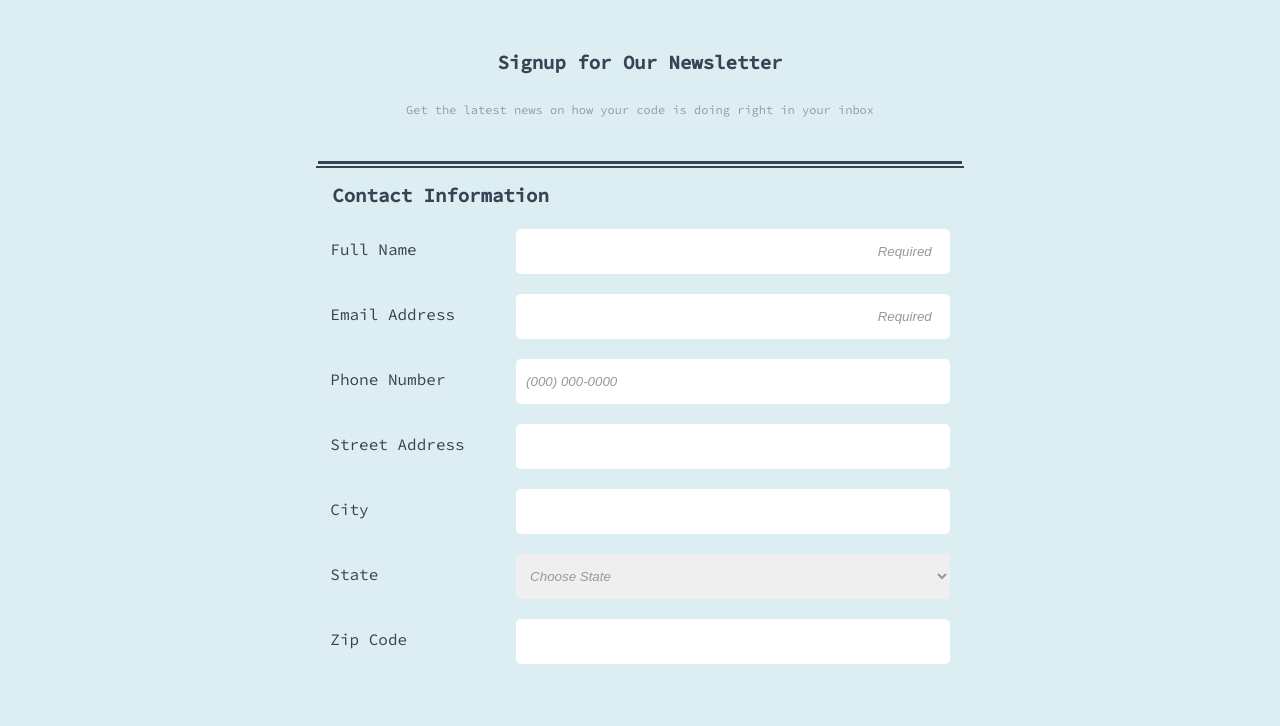
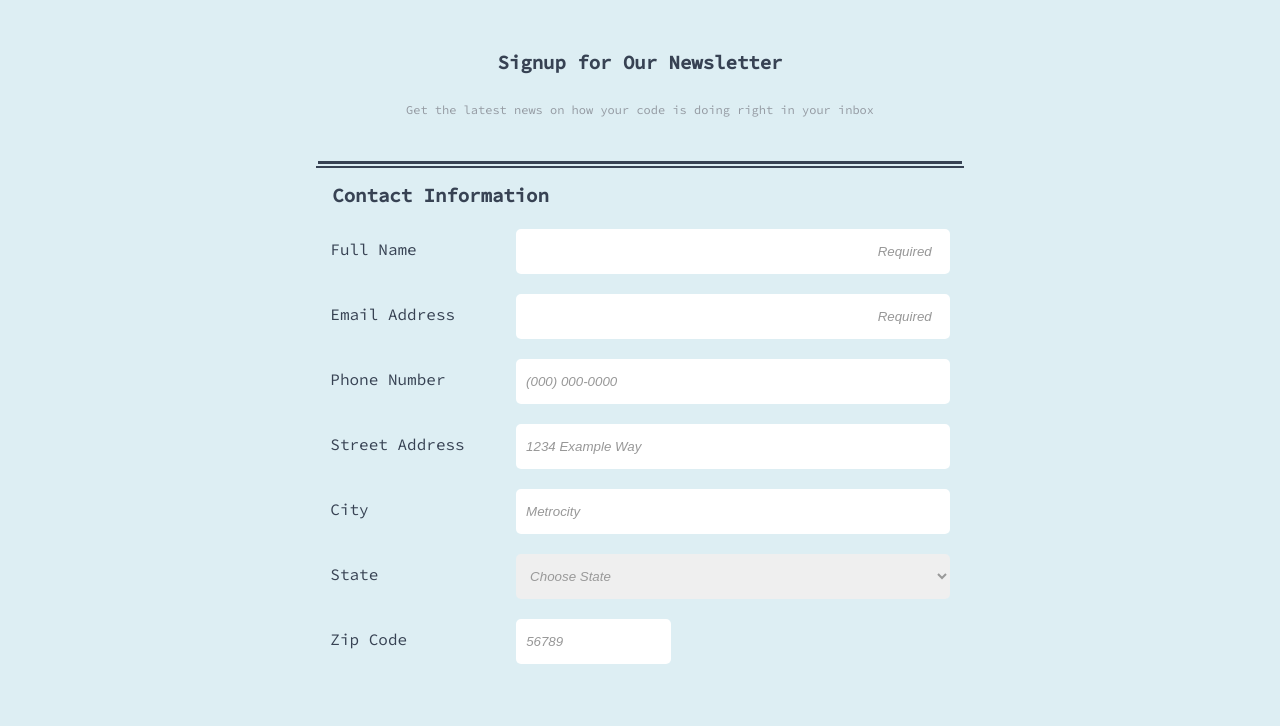
Before and after one commit to hannahcherba/online-registration-form, a plain HTML site: page online_registration_v4/index.html in a window 1280 px wide. Shown: the part 74-800 px from the top of the page. Drawn offline with Linux system fonts and the light colour scheme.

Commit message:
Added placeholders, adjusted #zip, added transitions

```diff
--- a/online_registration_v4/css/styles.css
+++ b/online_registration_v4/css/styles.css
@@ -99,15 +99,16 @@ select:invalid, select option[value=""] {
 #name::placeholder, #email::placeholder {
   text-indent: 75%;
 }
-#name::placeholder, #email::placeholder, #phone::placeholder {
+#name::placeholder, #email::placeholder, #phone::placeholder, #address::placeholder,
+#city::placeholder, #zip::placeholder {
   opacity: .75;
   font-style: italic;
 }
 input, button, #opinion, #state {
   border-radius: 5px;
 }
-input:focus, select:focus, textarea:focus {
-  background-color:rgb(242, 223, 210)
+input#zip {
+  max-width: 50%;
 }
 #html, #css, #js, #html-radio, #plain-radio {
   max-width: 13px;
@@ -128,16 +129,15 @@ button {
   color: white;
   font-size: 18px;
 }
-button:hover, input:hover, #opinion:hover, textarea:hover {
-  border: 1px solid rgb(244, 218, 196);
+button, input, #opinion, textarea, select#state {
+  transition-property: background-color color font-size;
+  transition-duration: 1s;
+}
+button:hover, input:hover, #opinion:hover, textarea:hover, select#state:hover {
+  background-color:rgb(244, 218, 196);
+  color: rgb(16, 191, 231);
+  font-size: 20px;
   box-shadow: 1px 2px 4px rgb(148, 154, 162);
-}
-button:hover {
-  border: 1px solid rgb(16, 191, 231);
-}
-button:focus {
-  outline: none;
-  box-shadow: 0 0 0 5px rgba(21, 156, 228, 0.4);
 }
 
 /* Placeholder text adjustment for medium screens
@@ -171,6 +171,10 @@ button:focus {
     #name::placeholder, #email::placeholder {
       text-indent: 75%;
     }
+    input#zip {
+      max-width: 25%;
+      margin-right: 45%;
+    }
 }
 
 /* For larger screens 990px or larger
--- a/online_registration_v4/index.html
+++ b/online_registration_v4/index.html
@@ -48,12 +48,12 @@
 
                     <div class="con">
                         <label class="contact-label" for="address">Street Address</label>
-                        <input class="contact" type="text" id="address" name="user_address">
+                        <input class="contact" type="text" id="address" name="user_address" placeholder="1234 Example Way">
                     </div>
 
                     <div class="con">
                         <label class="contact-label" for="city">City</label>
-                        <input class="contact" type="text" id="city" name="user_city">
+                        <input class="contact" type="text" id="city" name="user_city" placeholder="Metrocity">
                     </div>
 
                     <div class="con">
@@ -132,7 +132,7 @@
 
                     <div class="con">
                         <label class="contact-label" for="zip">Zip Code</label>
-                        <input class="contact" type="text" id="zip" name="user_zip">
+                        <input class="contact" type="text" id="zip" name="user_zip" placeholder="56789">
                     </div>
 
                 </fieldset>
```
